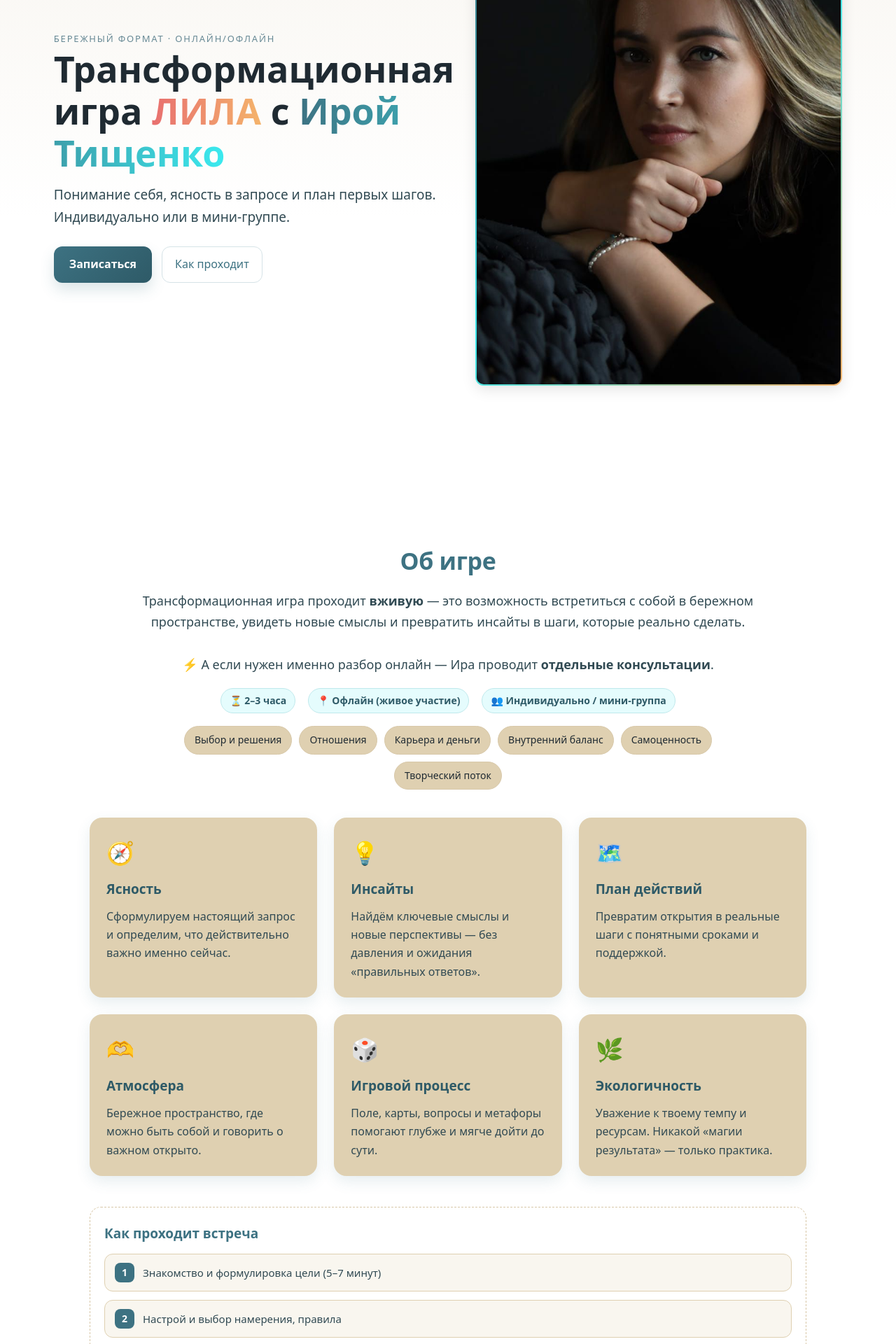
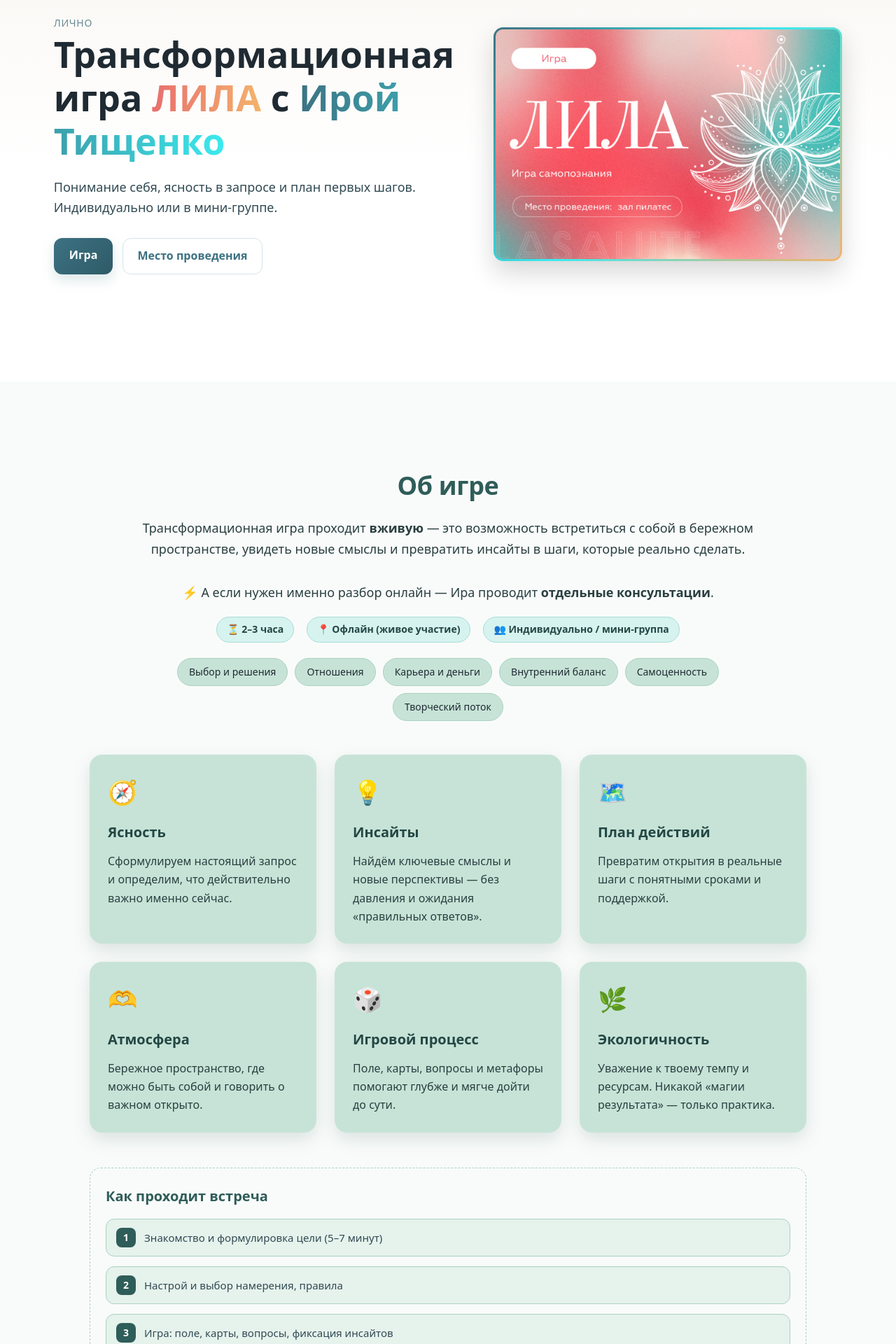
Before and after one commit to ilyajavadeveloper/Lila, a React (Vite) app: page / in a window 1280 px wide. Shown: the part 220-2140 px from the top of the page at 70% size. Built offline with nearby package versions, Linux system fonts and the light colour scheme.

Commit message:
feat: initial commit with landing for Iryna3

```diff
--- a/src/components/AboutGame.jsx
+++ b/src/components/AboutGame.jsx
@@ -7,9 +7,9 @@ function AboutGame() {
       <div className={styles.header}>
         <h2>Об игре</h2>
         <p>
-          Трансформационная игра проходит <b>вживую</b> —
-          это возможность встретиться с собой в бережном пространстве,
-          увидеть новые смыслы и превратить инсайты в шаги, которые реально сделать.
+          Трансформационная игра проходит <b>вживую</b> — это возможность встретиться с собой
+          в бережном пространстве, увидеть новые смыслы и превратить инсайты в шаги,
+          которые реально сделать.
           <br /><br />
           ⚡ А если нужен именно разбор онлайн — Ира проводит <b>отдельные консультации</b>.
         </p>
--- a/src/components/AboutGame.module.css
+++ b/src/components/AboutGame.module.css
@@ -1,48 +1,48 @@
 .section {
-  padding: 80px 10%;
-  background: #fff;
+  padding: 90px 10%;
+  background: #f9fbfa;
 }
 
 /* заголовок */
 .header {
   max-width: 880px;
-  margin: 0 auto 40px;
+  margin: 0 auto 44px;
   text-align: center;
 }
 .header h2 {
-  font-size: 34px;
-  margin-bottom: 14px;
-  color: #3d7282;
+  font-size: 36px;
+  margin-bottom: 16px;
+  color: #2f5d59;
   letter-spacing: -0.01em;
 }
 .header p {
   font-size: 18px;
-  color: #314a53;
+  color: #2a3f40;
   line-height: 1.7;
   margin: 0;
 }
 
 /* мета-блок */
 .meta {
-  margin-top: 18px;
+  margin-top: 20px;
   display: flex;
   flex-wrap: wrap;
   gap: 12px 18px;
   justify-content: center;
-  color: #2e5a67;
+  color: #234744;
   font-weight: 600;
 }
 .meta span {
-  padding: 6px 12px;
+  padding: 6px 14px;
   border-radius: 999px;
-  background: #3beaef22;
-  border: 1px solid #bfe9ec;
+  background: #d6f3ef;
+  border: 1px solid #a8ddd5;
   font-size: 14px;
 }
 
 /* теги */
 .badges {
-  margin: 18px 0 0;
+  margin: 22px 0 0;
   padding: 0;
   list-style: none;
   display: flex;
@@ -51,71 +51,71 @@
   justify-content: center;
 }
 .badges li {
-  padding: 8px 14px;
+  padding: 8px 16px;
   border-radius: 999px;
-  background: #dfd0b1;
+  background: #c7e3d7;
   color: #1f2a32;
-  border: 1px solid #d8c8a9;
+  border: 1px solid #a9d2c1;
   font-size: 14px;
   transition: transform 0.2s, background 0.3s;
 }
 .badges li:hover {
   transform: translateY(-2px);
-  background: #f4e9d7;
+  background: #dff1e9;
 }
 
 /* карточки */
 .cards {
   display: grid;
   grid-template-columns: repeat(3, 1fr);
-  gap: 24px;
-  margin-top: 40px;
+  gap: 26px;
+  margin-top: 48px;
 }
 .card {
-  background: #dfd0b1;
+  background: #c7e3d7;
   border-radius: 18px;
-  padding: 24px;
-  box-shadow: 0 8px 20px rgba(61, 114, 130, 0.12);
+  padding: 26px;
+  box-shadow: 0 10px 24px rgba(47, 93, 89, 0.15);
   transition: transform 0.25s ease, box-shadow 0.25s ease;
 }
 .card:hover {
   transform: translateY(-6px);
-  box-shadow: 0 12px 28px rgba(61, 114, 130, 0.2);
+  box-shadow: 0 14px 32px rgba(47, 93, 89, 0.25);
 }
 .icon {
-  font-size: 32px;
-  margin-bottom: 12px;
+  font-size: 34px;
+  margin-bottom: 14px;
 }
 .card h3 {
-  font-size: 19px;
-  margin: 6px 0 10px;
-  color: #2e5a67;
+  font-size: 20px;
+  margin: 6px 0 12px;
+  color: #234744;
 }
 .card p {
-  color: #314a53;
+  color: #2a3f40;
   line-height: 1.65;
   margin: 0;
 }
 
 /* шаги */
 .steps {
-  margin-top: 44px;
-  background: #fff;
-  border: 1px dashed #d8c8a9;
+  margin-top: 50px;
+  background: #f9fbfa;
+  border: 1px dashed #a9d2c1;
   border-radius: 16px;
-  padding: 22px 20px 12px;
+  padding: 24px 22px 14px;
 }
 .steps h4 {
-  margin: 0 0 14px;
-  color: #3d7282;
-  font-size: 19px;
+  margin: 0 0 16px;
+  color: #2f5d59;
+  font-size: 20px;
 }
 .steps ul {
   list-style: none;
   margin: 0;
   padding: 0;
   display: grid;
-  gap: 12px;
+  gap: 14px;
 }
 .steps li {
   display: flex;
@@ -123,13 +123,13 @@
   gap: 12px;
   padding: 12px 14px;
   border-radius: 12px;
-  background: #dfd0b133;
-  border: 1px solid #dfd0b1;
+  background: #c7e3d766;
+  border: 1px solid #a9d2c1;
   font-size: 15px;
   transition: background 0.2s;
 }
 .steps li:hover {
-  background: #f4e9d7;
+  background: #dff1e9;
 }
 .steps li span {
   display: inline-flex;
@@ -138,7 +138,7 @@
   width: 28px;
   height: 28px;
   border-radius: 8px;
-  background: #3d7282;
+  background: #2f5d59;
   color: #fff;
   font-weight: 700;
   font-size: 14px;
@@ -148,24 +148,23 @@
 /* CTA */
 .ctaWrap {
   text-align: center;
-  margin-top: 36px;
+  margin-top: 44px;
 }
 .cta {
   display: inline-block;
-  padding: 14px 26px;
+  padding: 14px 28px;
   border-radius: 14px;
-  background: #3d7282;
-  color: #fff !important; /* всегда белый текст */
+  background: linear-gradient(135deg, #2f5d59, #234744);
+  color: #fff !important;
   text-decoration: none;
   font-weight: 700;
-  font-size: 16px;
+  font-size: 17px;
   transition: background 0.25s, transform 0.05s, box-shadow 0.25s;
-  box-shadow: 0 10px 24px rgba(61, 114, 130, 0.2);
+  box-shadow: 0 12px 28px rgba(47, 93, 89, 0.22);
 }
 .cta:hover {
-  background: #2e5a67;
-  color: #fff !important;
-  box-shadow: 0 12px 28px rgba(61, 114, 130, 0.25);
+  background: linear-gradient(135deg, #234744, #193432);
+  box-shadow: 0 14px 32px rgba(47, 93, 89, 0.3);
 }
 .cta:active {
   transform: translateY(1px);
@@ -179,7 +178,7 @@
 }
 @media (max-width: 640px) {
   .section {
-    padding: 60px 6%;
+    padding: 70px 6%;
   }
   .header h2 {
     font-size: 28px;
@@ -191,6 +190,6 @@
     grid-template-columns: 1fr;
   }
   .icon {
-    font-size: 28px;
+    font-size: 30px;
   }
 }
--- a/src/components/Hero.jsx
+++ b/src/components/Hero.jsx
@@ -1,20 +1,14 @@
 import React from "react";
 import styles from "./Hero.module.css";
-import iraPhoto from "../assets/ira.jpg";
+import lilaPoster from "../assets/LILA.jpg";
 
 function Hero() {
-  const handleCta = () => {
-    const el = document.getElementById("contact");
-    if (el) el.scrollIntoView({ behavior: "smooth", block: "start" });
-    else window.location.hash = "#contact";
-  };
-
   return (
     <section className={styles.hero} id="hero">
       <div className={styles.inner}>
-        {/* Текстовая часть */}
+        {/* Левая часть (текст) */}
         <div className={styles.copy}>
-          <span className={styles.kicker}>бережный формат · онлайн/офлайн</span>
+          <span className={styles.kicker}>Лично</span>
           <h1>
             Трансформационная игра{" "}
             <span className={styles.lila}>ЛИЛА</span> с{" "}
@@ -24,21 +18,20 @@ function Hero() {
             Понимание себя, ясность в запросе и план первых шагов.
             Индивидуально или в мини-группе.
           </p>
+
           <div className={styles.actions}>
-            <button className={styles.cta} onClick={handleCta}>
-              Записаться
-            </button>
-            <a href="#game" className={styles.secondary}>Как проходит</a>
+            <a href="#game" className={styles.cta}>Игра</a>
+            <a href="#contact" className={styles.secondary}>Место проведения</a>
           </div>
         </div>
 
-        {/* Фото */}
+        {/* Правая часть (постер Лила) */}
         <div className={styles.visual}>
-          <div className={styles.photoWrap}>
+          <div className={styles.posterWrap}>
             <img
-              src={iraPhoto}
-              alt="Ира Тищенко — ведущая игры Лила"
-              className={styles.photo}
+              src={lilaPoster}
+              alt="ЛИЛА — игра самопознания"
+              className={styles.poster}
               loading="eager"
               decoding="async"
               fetchpriority="high"
--- a/src/components/Hero.module.css
+++ b/src/components/Hero.module.css
@@ -1,42 +1,41 @@
 /* ===== HERO ===== */
 .hero {
+  padding: 240px clamp(16px, 6vw, 10%) clamp(100px, 12vw, 160px);
+  background: linear-gradient(180deg, #f7f4ee 0%, #ffffff 60%);
   position: relative;
-  --padX: clamp(16px, 6vw, 10%);
-  --padY: clamp(72px, 9vw, 120px);
-  padding: var(--padY) var(--padX);
-  background: linear-gradient(180deg, #f7f4ee 0%, #ffffff 60%);
+  z-index: 1;
 }
 
-/* сетка */
+/* ещё больше запас на мобилках */
+@media (max-width: 560px) {
+  .hero {
+    padding-top: 300px; /* огромный фиксированный отступ */
+  }
+}
+
 .inner {
-  max-width: 1250px;
+  max-width: 1200px;
   margin: 0 auto;
   display: grid;
-  grid-template-columns: minmax(300px, 1.05fr) minmax(300px, 1fr);
+  grid-template-columns: 1fr 1fr;
   align-items: center;
-  gap: clamp(20px, 4vw, 56px);
+  gap: clamp(28px, 5vw, 56px);
 }
 
 /* текст */
-.copy { max-width: 680px; }
+.copy { max-width: 640px; }
 .kicker {
-  font-size: 13px;
-  letter-spacing: 0.14em;
+  font-size: 14px;
   text-transform: uppercase;
   color: #678995;
   margin-bottom: 14px;
+  letter-spacing: 0.05em;
 }
 .copy h1 {
-  font-size: clamp(32px, 4.8vw, 52px);
-  line-height: 1.15;
-  margin: 0 0 16px;
+  font-size: clamp(28px, 5vw, 52px);
+  margin: 0 0 20px;
+  line-height: 1.2;
   color: #1f2a32;
-}
-.highlight {
-  background: linear-gradient(90deg, #3d7282, #3beaef);
-  -webkit-background-clip: text;
-  background-clip: text;
-  color: transparent;
 }
 .lila {
   background: linear-gradient(90deg, #e86f6f, #f4b36b);
@@ -45,106 +44,90 @@
   color: transparent;
   font-weight: 800;
 }
+.highlight {
+  background: linear-gradient(90deg, #3d7282, #3beaef);
+  -webkit-background-clip: text;
+  background-clip: text;
+  color: transparent;
+}
 .subtitle {
-  font-size: clamp(15px, 1.1vw + 0.45rem, 19px);
+  font-size: clamp(15px, 1vw + 0.5rem, 18px);
+  color: #314a53;
+  margin: 0 0 28px;
   line-height: 1.65;
-  color: #314a53;
-  margin: 0 0 26px;
 }
 
 /* кнопки */
-.actions {
-  display: flex;
-  gap: 14px;
-  flex-wrap: wrap;
-}
+.actions { display: flex; flex-wrap: wrap; gap: 14px; }
 .cta {
   padding: 12px 22px;
   border-radius: 12px;
-  border: none;
   background: linear-gradient(135deg, #3d7282, #2e5a67);
-  color: #fff !important;
+  color: #fff;
   font-weight: 700;
-  transition: background 0.25s, transform 0.05s, box-shadow 0.25s;
-  box-shadow: 0 10px 20px rgba(61, 114, 130, 0.18);
+  text-decoration: none;
+  transition: 0.25s;
+  box-shadow: 0 8px 18px rgba(61, 114, 130, 0.18);
 }
 .cta:hover {
   background: linear-gradient(135deg, #2e5a67, #274952);
-  box-shadow: 0 12px 26px rgba(61,114,130,0.22);
+  box-shadow: 0 12px 28px rgba(61,114,130,0.25);
+  transform: translateY(-2px);
 }
 .cta:active { transform: translateY(1px); }
+.secondary {
+  padding: 12px 20px;
+  border: 1px solid #d6e3e7;
+  border-radius: 12px;
+  color: #3d7282;
+  font-weight: 600;
+  text-decoration: none;
+  transition: 0.25s;
+}
+.secondary:hover { background: #f2fbfc; border-color: #3d7282; }
 
-.secondary {
-  display: inline-flex;
-  align-items: center;
-  gap: 8px;
-  padding: 12px 18px;
-  border-radius: 12px;
-  text-decoration: none;
-  color: #3d7282 !important;
-  background: transparent;
-  border: 1px solid #d6e3e7;
-  transition: background 0.2s, border-color 0.2s, transform 0.05s;
-}
-.secondary:hover { background: #f2fbfc; border-color: #3d7282; color: #2e5a67 !important; }
-.secondary:active { transform: translateY(1px); }
-
-/* фото */
-.visual {
-  display: flex;
-  justify-content: center;
-  position: relative;
-}
-.photoWrap {
-  width: 100%;
-  max-width: clamp(400px, 58vw, 700px); /* ещё шире */
-  aspect-ratio: 4/5; /* чуть выше */
-  border-radius: 12px; /* меньше скругление */
-  padding: 2px; /* рамка тоньше */
+/* постер */
+.visual { display: flex; justify-content: center; }
+.posterWrap {
+  max-width: clamp(440px, 56vw, 760px);
+  border-radius: 14px;
+  padding: 3px; /* рамка */
   background: linear-gradient(135deg, #3d7282, #3beaef, #f4b36b);
   overflow: hidden;
   position: relative;
-  box-shadow: 0 6px 20px rgba(0, 0, 0, 0.1);
+  box-shadow: 0 16px 36px rgba(0,0,0,0.16);
   transition: transform 0.3s ease, box-shadow 0.3s ease;
 }
-.photoWrap::before {
+.posterWrap::before {
   content: "";
   position: absolute;
-  inset: -16px;
+  inset: -20px;
   border-radius: inherit;
   background: inherit;
-  filter: blur(20px); /* мягче блюр */
-  opacity: 0.25;
+  filter: blur(24px);
+  opacity: 0.22;
   z-index: -1;
 }
-.photoWrap:hover {
-  transform: translateY(-4px);
-  box-shadow: 0 10px 28px rgba(61,114,130,0.2);
+.posterWrap:hover {
+  transform: translateY(-8px);
+  box-shadow: 0 18px 40px rgba(0,0,0,0.22);
 }
-.photo {
+.poster {
   width: 100%;
-  height: 100%;
-  object-fit: cover;
-  object-position: 50% 36%; /* поправили лицо — видно больше */
+  display: block;
+  object-fit: contain;
   border-radius: 10px;
-  display: block;
 }
 
 /* адаптив */
-@media (max-width: 1080px) {
-  .inner { grid-template-columns: 1fr 1fr; gap: 36px; }
-  .photoWrap { max-width: 580px; aspect-ratio: 4/5; }
-}
 @media (max-width: 880px) {
   .inner { grid-template-columns: 1fr; gap: 32px; }
   .visual { order: -1; }
-  .photoWrap { max-width: 640px; aspect-ratio: 3/4; }
-  .photo { object-position: 50% 34%; }
+  .copy { text-align: center; margin: 0 auto; }
+  .actions { justify-content: center; }
 }
 @media (max-width: 560px) {
   .copy h1 { font-size: 26px; }
-  .lila { font-size: 1.1em; }
   .subtitle { font-size: 15px; }
-  .photoWrap { max-width: 100%; border-radius: 10px; aspect-ratio: 4/5; }
-  .photo { object-position: 50% 32%; }
+  .posterWrap { max-width: 100%; border-radius: 10px; }
 }
```
Also changed, not shown: src/assets/LILA.jpg (added), 1 other file (tests, documents, lock files or other folders).
